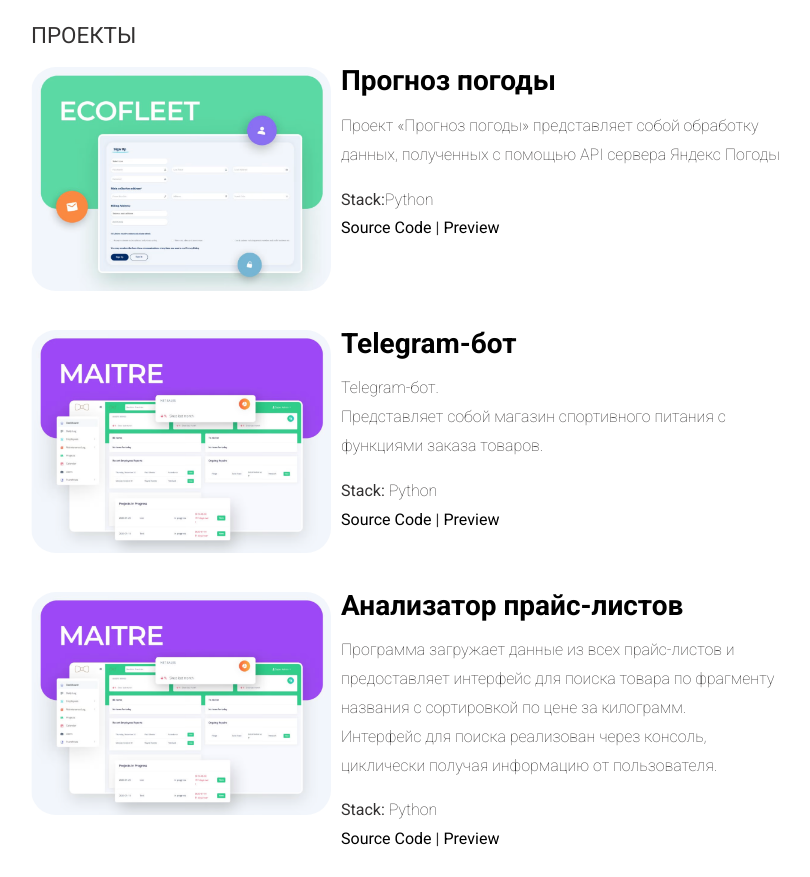
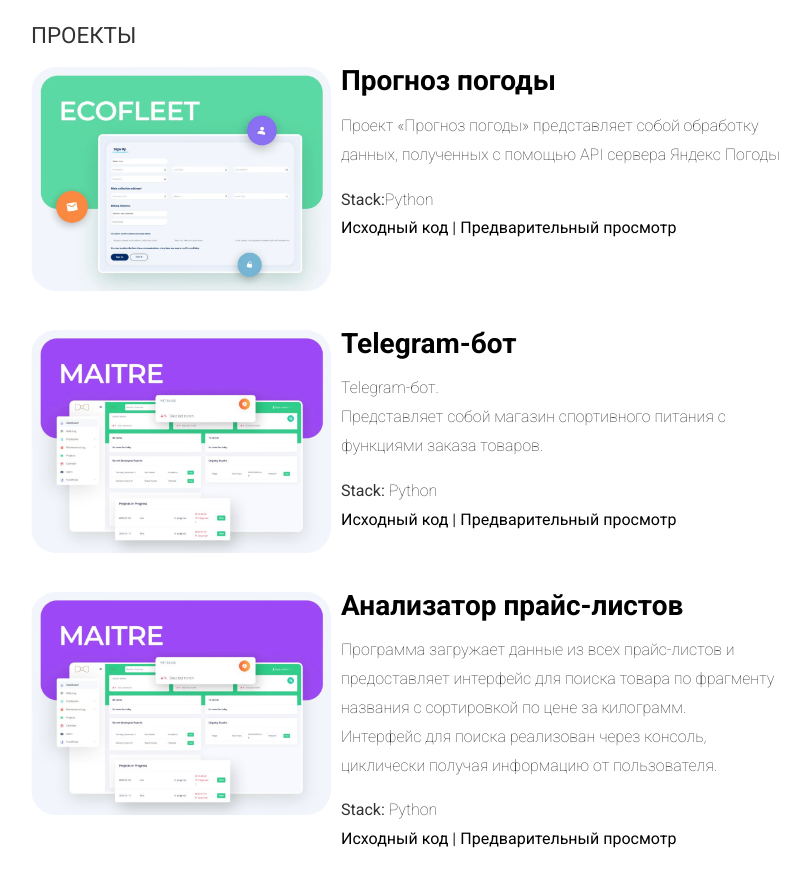
Before and after one commit to SChibisov/schibisov.github.io, a plain HTML site: page index.html in a window 1280 px wide. Shown: the part 1227-2104 px from the top of the page, without its empty margins (229-1039 px from the left). Drawn offline with Linux system fonts and the light colour scheme.

Commit message:
Update index.html

```diff
--- a/index.html
+++ b/index.html
@@ -78,7 +78,7 @@
                         </div>
                         <div class="main-item__subdescription">
                             <p><span>Stack:</span>Python</p>
-                            <p class="main-item__links"><a href=""><span>Source Code</span></a><span>|</span><a href=""><span>Preview</span></a> </p>
+                            <p class="main-item__links"><a href=""><span>Исходный код</span></a><span>|</span><a href=""><span>Предварительный просмотр</span></a> </p>
                         </div>
                     </div>
                 </div>
@@ -96,7 +96,7 @@
                         </div>
                         <div class="main-item__subdescription">
                             <p><span>Stack:</span> Python</p>
-                            <p class="main-item__links"><a href=""><span>Source Code</span></a><span>|</span><a href=""><span>Preview</span></a> </p>
+                            <p class="main-item__links"><a href=""><span>Исходный код</span></a><span>|</span><a href=""><span>Предварительный просмотр</span></a> </p>
                         </div>
                     </div>
                 </div>
@@ -114,7 +114,7 @@
                         </div>
                         <div class="main-item__subdescription">
                             <p><span>Stack:</span> Python</p>
-                            <p class="main-item__links"><a href=""><span>Source Code</span></a><span>|</span><a href=""><span>Preview</span></a> </p>
+                            <p class="main-item__links"><a href=""><span>Исходный код</span></a><span>|</span><a href=""><span>Предварительный просмотр</span></a> </p>
                         </div>
                     </div>
                 </div>
```
